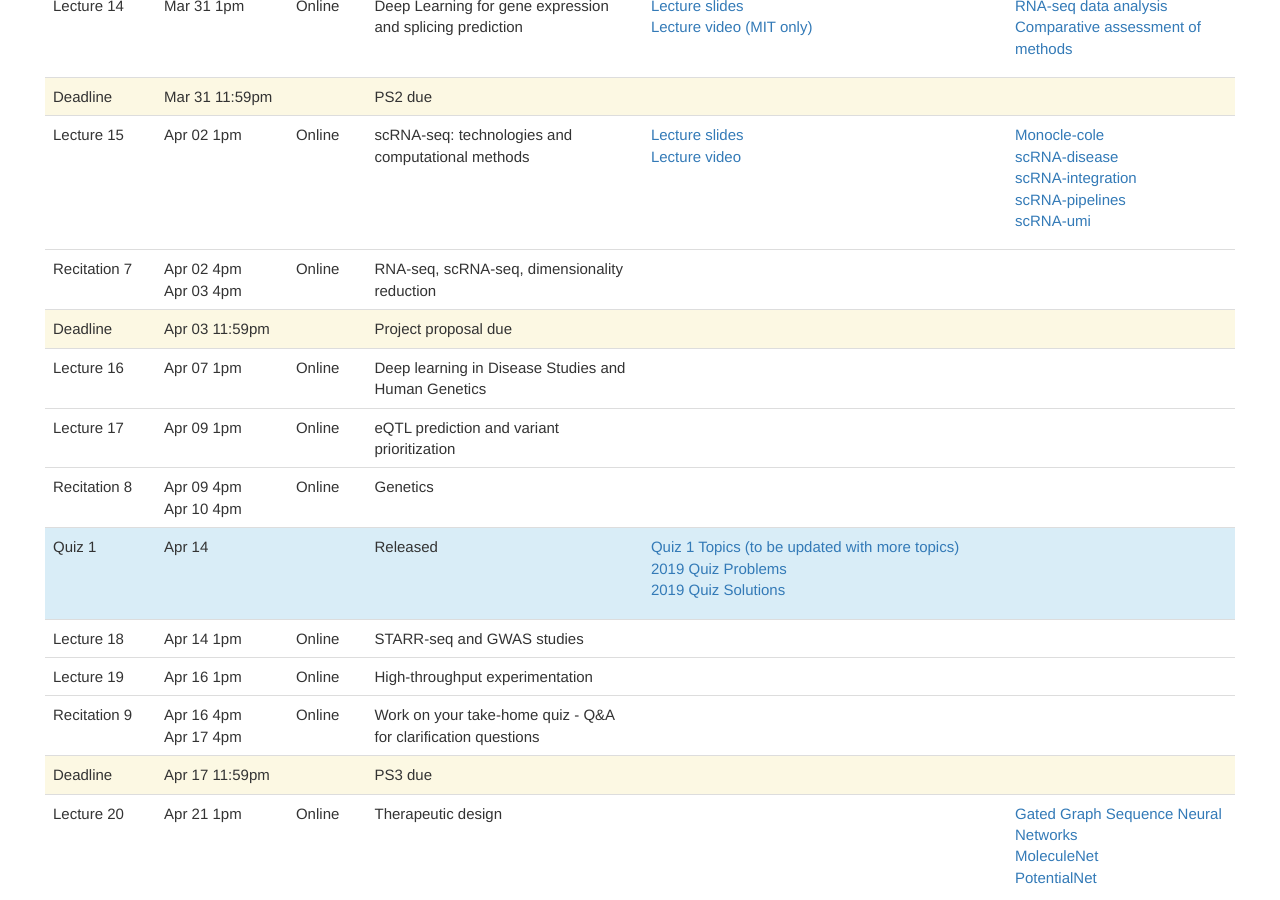
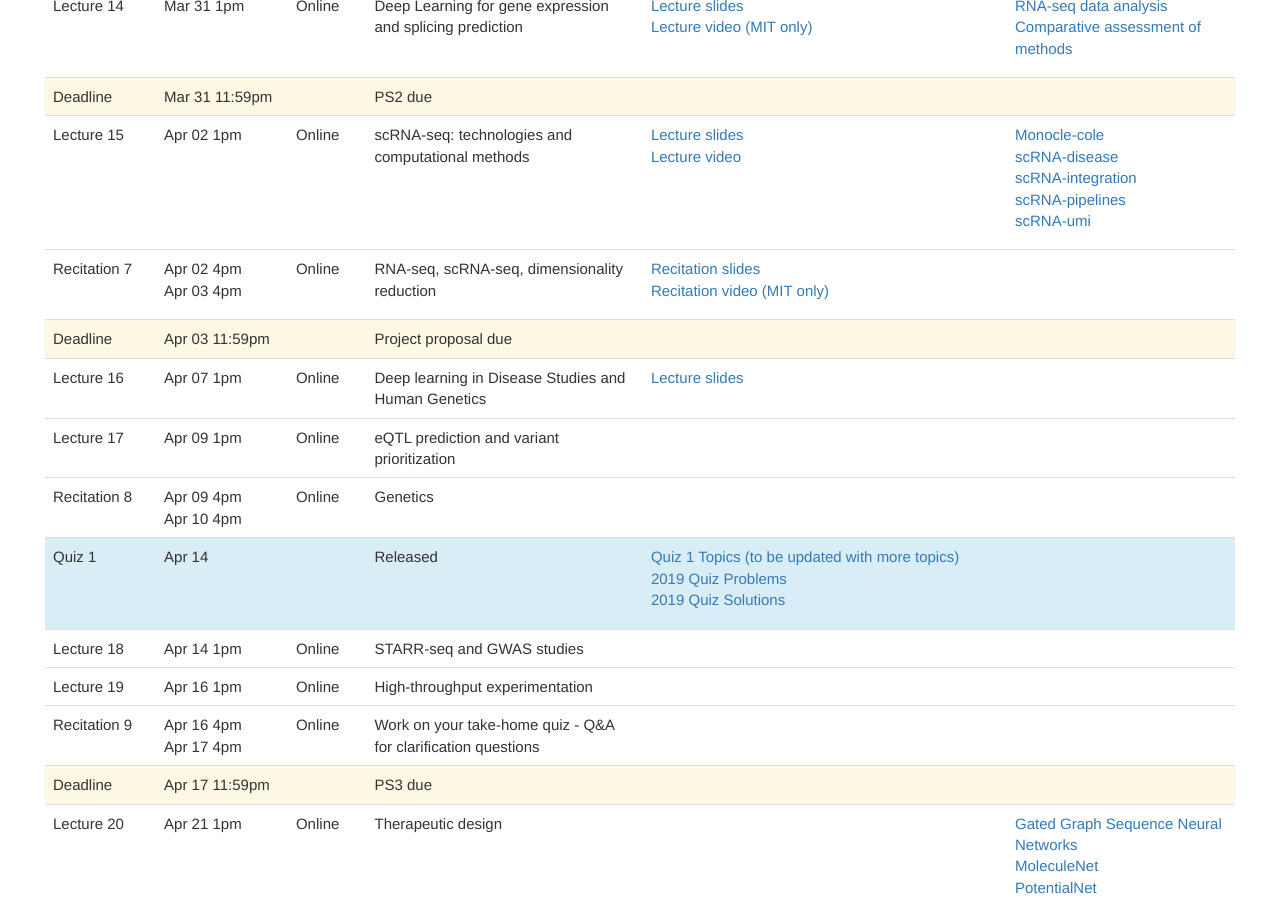
Before and after one commit to mit6874/mit6874.github.io, a Jekyll site: the page built from index.html, in a window 1280 px wide and 900 px high, scrolled down 2757 px. Built offline with Jekyll 4.4.1, drawn with Linux system fonts in a browser that asks for light colours; nearby versions of some CDN libraries.

Commit message:
R7 slides and video, L16 slides

```diff
--- a/index.html
+++ b/index.html
@@ -446,7 +446,8 @@
             <td>RNA-seq, scRNA-seq, dimensionality reduction</td>
             <td>
                 <ul>
-                    <!-- <li><a href="assets/recitations/recitation5-2019.pdf">Recitation slides</a></li> -->
+                    <li><a href="assets/sp2020/recitations/recitation7_slides.pdf">Recitation slides</a></li>
+                    <li><a href="https://mit.zoom.us/rec/share/-8dyDvL180BOf5Xg9VH6dKg7L6-7X6a8gShIqfcKy0bDft70tCa5OClp8ROxj0Gr?startTime=1585944271000">Recitation video (MIT only)</a></li>
                 </ul>
             </td>
             <td></td>
@@ -466,7 +467,7 @@
             <td>Deep learning in Disease Studies and Human Genetics</td>
             <td>
                 <ul>
-                    <!-- <li><a href="assets/slides/6.874-lecture-14-2019.pdf">Lecture slides</a></li> -->
+                    <li><a href="assets/sp2020/slides/L16_GeneticsVariation.pdf">Lecture slides</a></li>
                 </ul>
             </td>
             <td>
```
Also changed, not shown: 2 other files.
